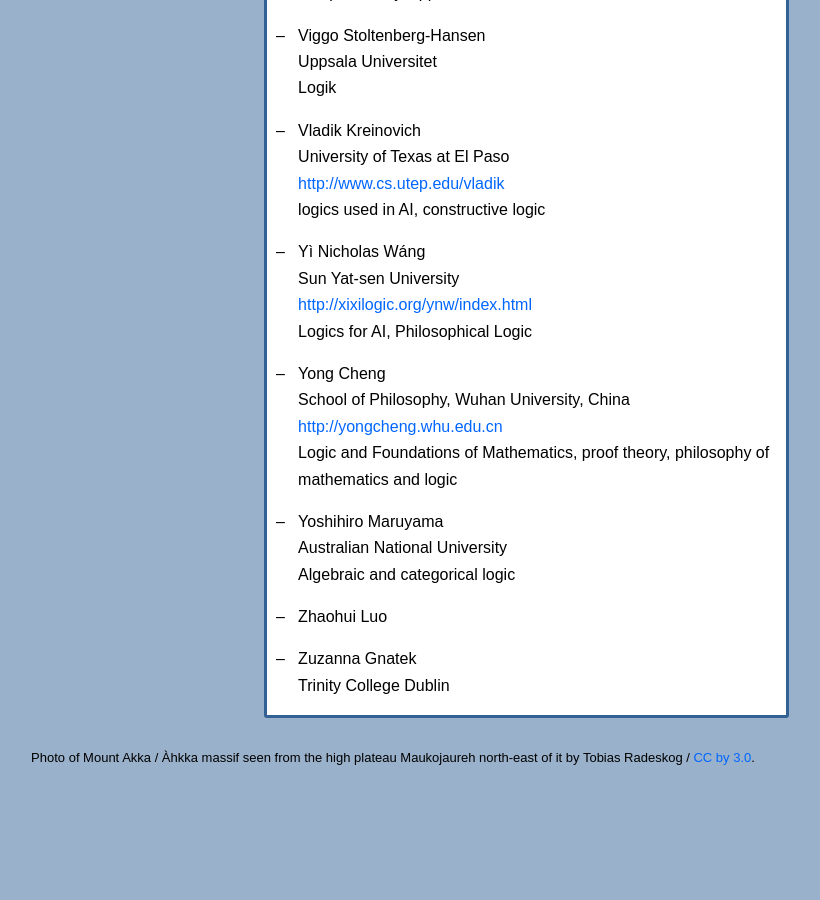
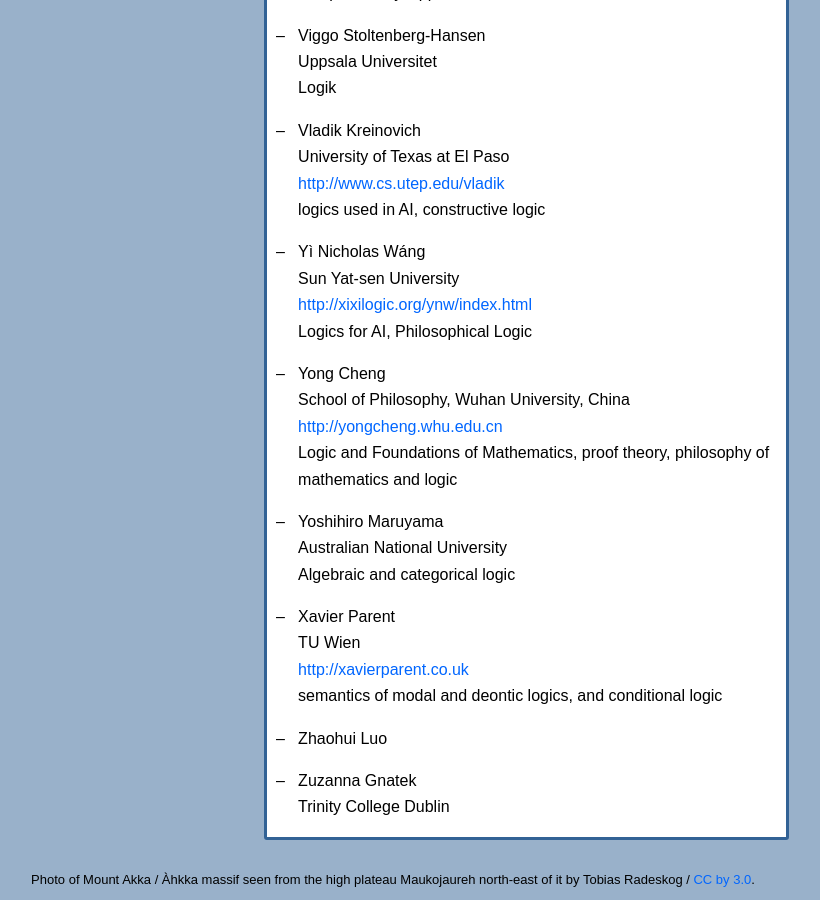
Before and after one commit to scandinavianlogic/scandinavianlogic.github.io, a Jekyll site: the page built from members.md, in a window 1280 px wide and 900 px high, scrolled down 19411 px. Shown: the whole window, without its empty margins (247-1067 px from the left). Built offline with Jekyll 4.4.1, drawn with Linux system fonts in a browser that asks for light colours; before the commit the page ends 20189 px from its top, so only the background shows below that.

Commit message:
new member

```diff
--- a/members.md
+++ b/members.md
@@ -748,6 +748,11 @@ membership.
   Australian National University
   Algebraic and categorical logic
 
+- Xavier Parent
+  TU Wien
+  <http://xavierparent.co.uk>
+  semantics of modal and deontic logics, and conditional logic
+
 - Zhaohui Luo
 
 - Zuzanna Gnatek
```
